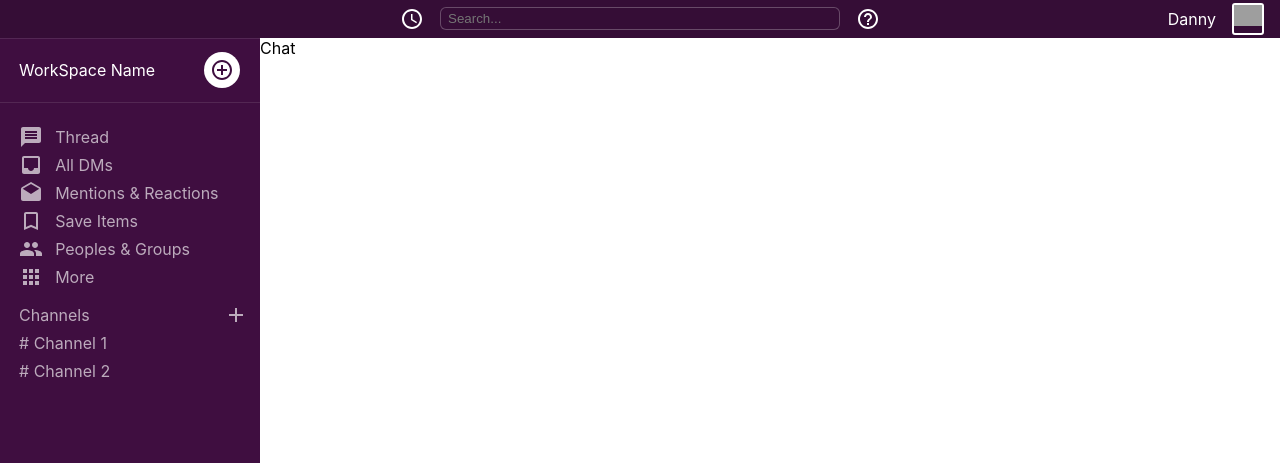
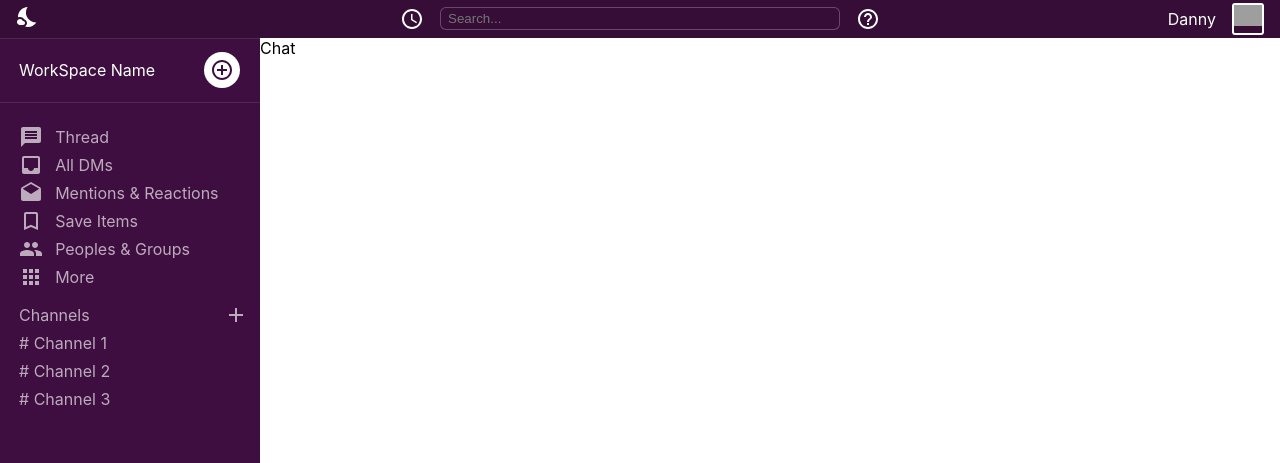
Before and after one commit to dsasse07/slack-clone, a React (Create React App) app: page /room in a window 1280 px wide. Shown: the top 463 px of the page. Built offline with nearby package versions, Linux system fonts and the light colour scheme; grey boxes are pictures that could not be loaded.

Commit message:
added dark mode State to App.js - Need to implement Theme

```diff
--- a/src/App.js
+++ b/src/App.js
@@ -1,24 +1,29 @@
 import './App.css';
+import React, { useState } from 'react'
 import { BrowserRouter as Router, Route, Switch} from 'react-router-dom'
 import Chat from './components/Chat'
 import Login from './components/Login'
 import styled from 'styled-components'
 import Header from './components/Header'
 import Sidebar from './components/Sidebar'
+
 function App() {
+
+  const [isDark, setisDark] = useState(false)
+
   return (
     <div className="App">
       <Router>
         <Container>
-          <Header/>
+          <Header onToggleDark={setisDark} isDark={isDark}/>
           <Main>
             <Sidebar />
               <Switch>
                 <Route path="/room">
-                  <Chat/>
+                  <Chat />
                 </Route>
                 <Route path="/">
-                  <Login/>
+                  <Login />
                 </Route>
               </Switch>
           </Main>
--- a/src/components/Header.js
+++ b/src/components/Header.js
@@ -2,10 +2,19 @@ import React from 'react'
 import styled from 'styled-components'
 import AccessTimeIcon from '@material-ui/icons/AccessTime';
 import HelpOutlineIcon from '@material-ui/icons/HelpOutline';
+import NightsStayIcon from '@material-ui/icons/NightsStay';
+import WbSunnyIcon from '@material-ui/icons/WbSunny';
 
-function Header() {
+function Header({onToggleDark, isDark}) {
+  function handleToggle(){
+    onToggleDark(!isDark)
+  }
+  console.log(isDark)
   return (
-    <Container>
+    <Container isDark={isDark}>
+      <ToggleContainer onClick={handleToggle}>
+        {isDark ? <WbSunnyIcon/> : <NightsStayIcon/>}
+      </ToggleContainer>
       <Main>
         <AccessTimeIcon/>
         <SearchContainer>
@@ -44,6 +53,13 @@ const Main = styled.div`
   display: flex;
   margin-left: 16px;
   margin-right: 16px;
+`
+
+const ToggleContainer = styled.div`
+  position: absolute;
+  left: 0;
+  padding-left: 16px;
+  cursor: pointer;
 `
 
 const SearchContainer = styled.div`
--- a/src/components/Sidebar.js
+++ b/src/components/Sidebar.js
@@ -2,19 +2,26 @@ import React from 'react'
 import styled from 'styled-components'
 import AddCircleOutlineIcon from '@material-ui/icons/AddCircleOutline';
 import AddIcon from '@material-ui/icons/Add';
-import {sidebarItemsData} from '../data/SidebarData'
+import {sidebarItemsData, channelsData} from '../data/SidebarData'
 
 function Sidebar() {
 
   const sidebarItems = sidebarItemsData.map( ({icon, text}) => {
     return(
-      <MainChannelItem>
+      <MainChannelItem key={text}>
         {icon}
         {text}
       </MainChannelItem>
     )
   })
 
+  const channelItems = channelsData.map( ({channelName}) => {
+    return (
+      <Channel key={channelName}>
+        # {channelName}
+      </Channel>
+    )
+  })
 
   return (
     <Container>
@@ -37,13 +44,7 @@ function Sidebar() {
           <AddIcon/>
         </NewChannelContainer>
         <ChannelsList>
-          <Channel>
-            # Channel 1
-          </Channel>
-          <Channel>
-            # Channel 2
-          </Channel>
-
+          {channelItems}
         </ChannelsList>
       </ChannelsContainer>
     </Container>
--- a/src/data/SidebarData.js
+++ b/src/data/SidebarData.js
@@ -32,3 +32,15 @@ export const sidebarItemsData = [
     text: "More"
   }
 ]
+
+export const channelsData = [
+  {
+    channelName: "Channel 1"
+  },
+  {
+    channelName: "Channel 2"
+  },
+  {
+    channelName: "Channel 3"
+  }
+]
```
